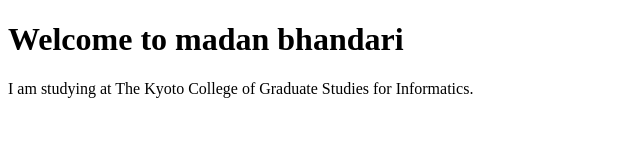
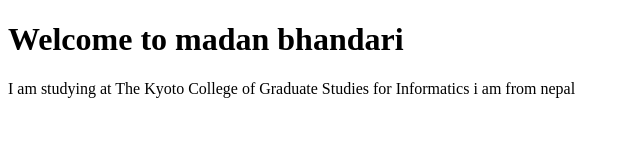
Before and after one commit to madanbhandari98471/HTML, a plain HTML site: page index.html in a window 1280 px wide. Shown: the whole page, without its empty margins (0-640 px from the left). Drawn offline with Linux system fonts and the light colour scheme.

Commit message:
Update index.html

```diff
--- a/index.html
+++ b/index.html
@@ -6,6 +6,6 @@
   </head>
   <body>
    <h1> Welcome to madan bhandari </h1>
-    <p>I am studying at The Kyoto College of Graduate Studies for Informatics.</p>
+    <p>I am studying at The Kyoto College of Graduate Studies for Informatics i am from nepal </p>
   </body>
    </html>
```
